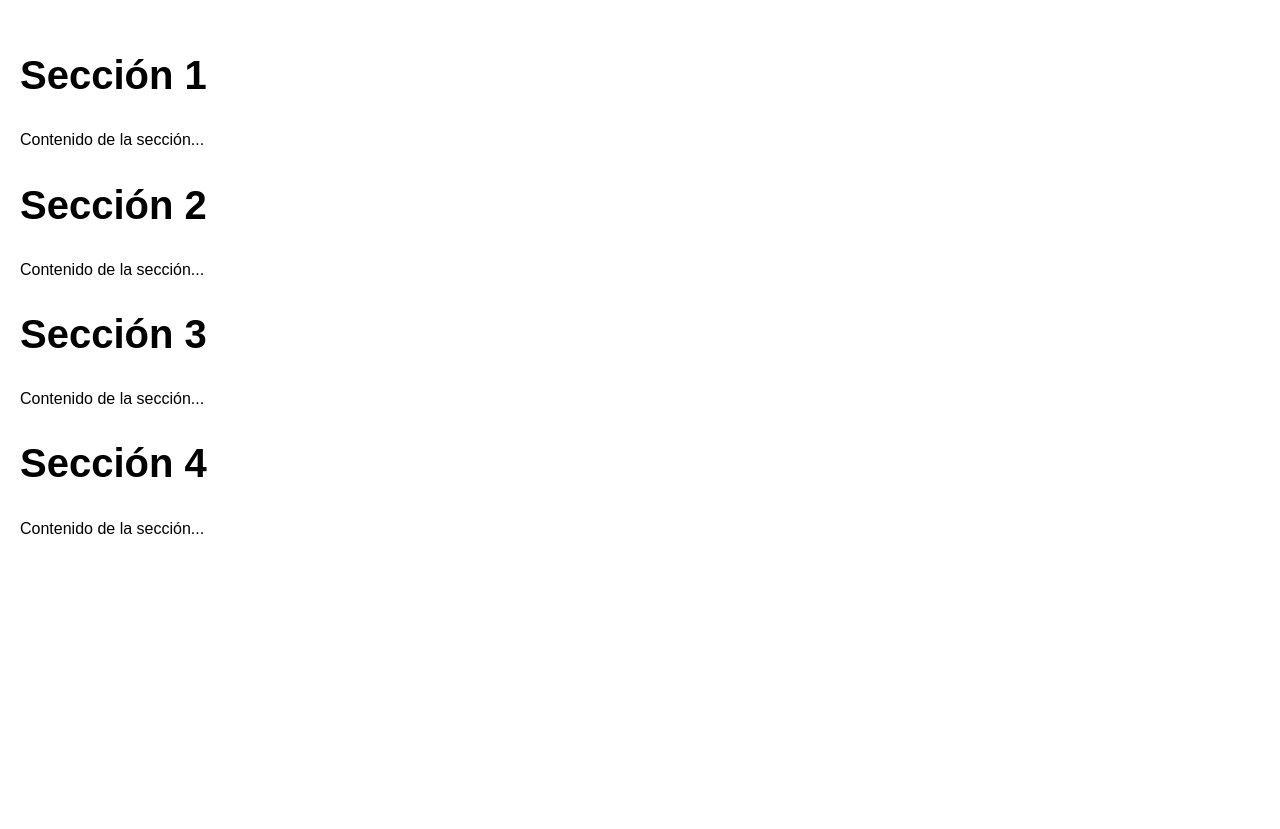
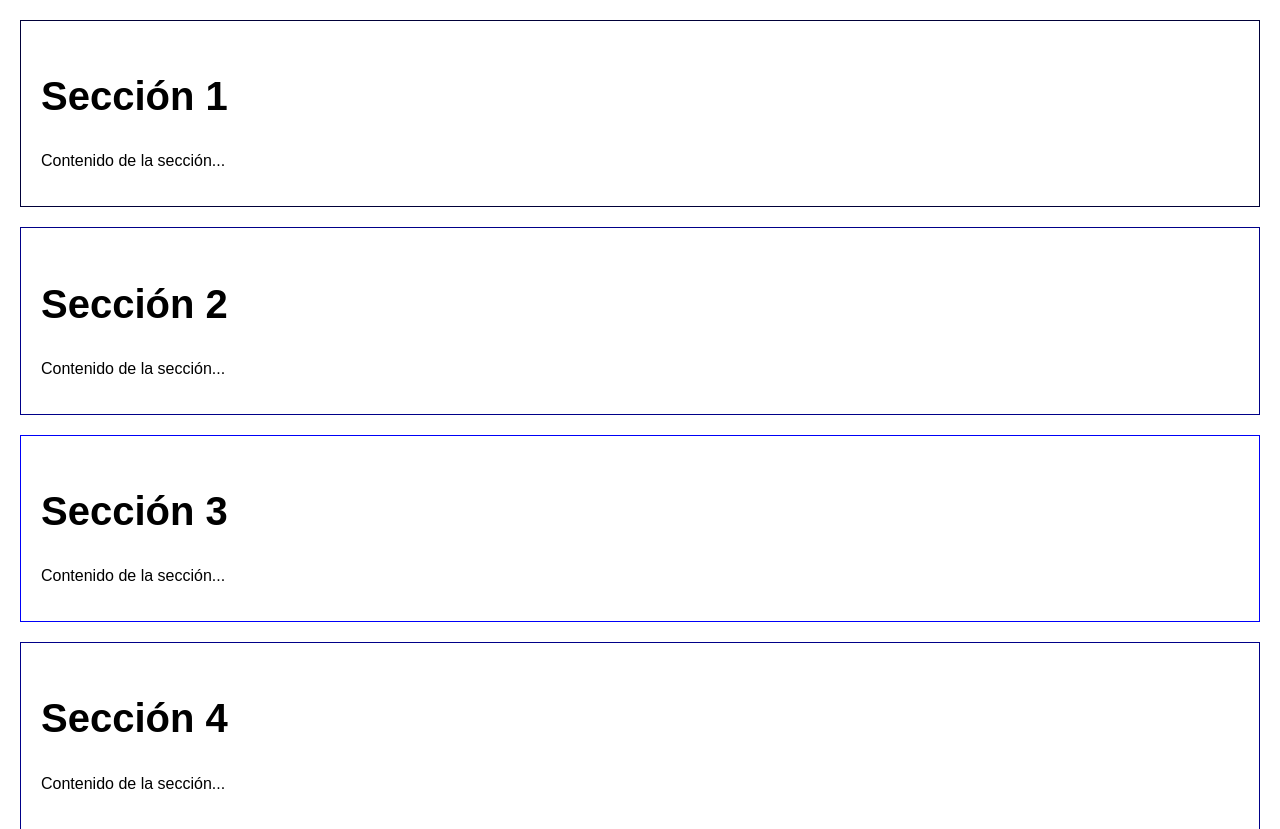
Before and after one commit to ariadna-rb/M06_UF4, a plain HTML site: page ejercicio4/ej4_index.html in a window 1280 px wide. Shown: the top 829 px of the page. Before the commit the page ends 800 px from the top, so only its background shows below. Drawn offline with Linux system fonts and the light colour scheme.

Commit message:
Guardado

```diff
--- a/ejercicio4/ej4_index.html
+++ b/ejercicio4/ej4_index.html
@@ -7,22 +7,22 @@
     <title>Explorando las Medidas</title>
 </head>
 <body>
-    <div class="section">
+    <div class="section1">
         <h2>Sección 1</h2>
         <p>Contenido de la sección...</p>
     </div>
 
-    <section>
+    <section class="section2">
         <h2>Sección 2</h2>
         <p>Contenido de la sección...</p>
       </section>
 
-      <section>
+      <section class="section3">
         <h2>Sección 3</h2>
         <p>Contenido de la sección...</p>
       </section>
 
-      <section>
+      <section class="section2">
         <h2>Sección 4</h2>
         <p>Contenido de la sección...</p>
       </section>
```
